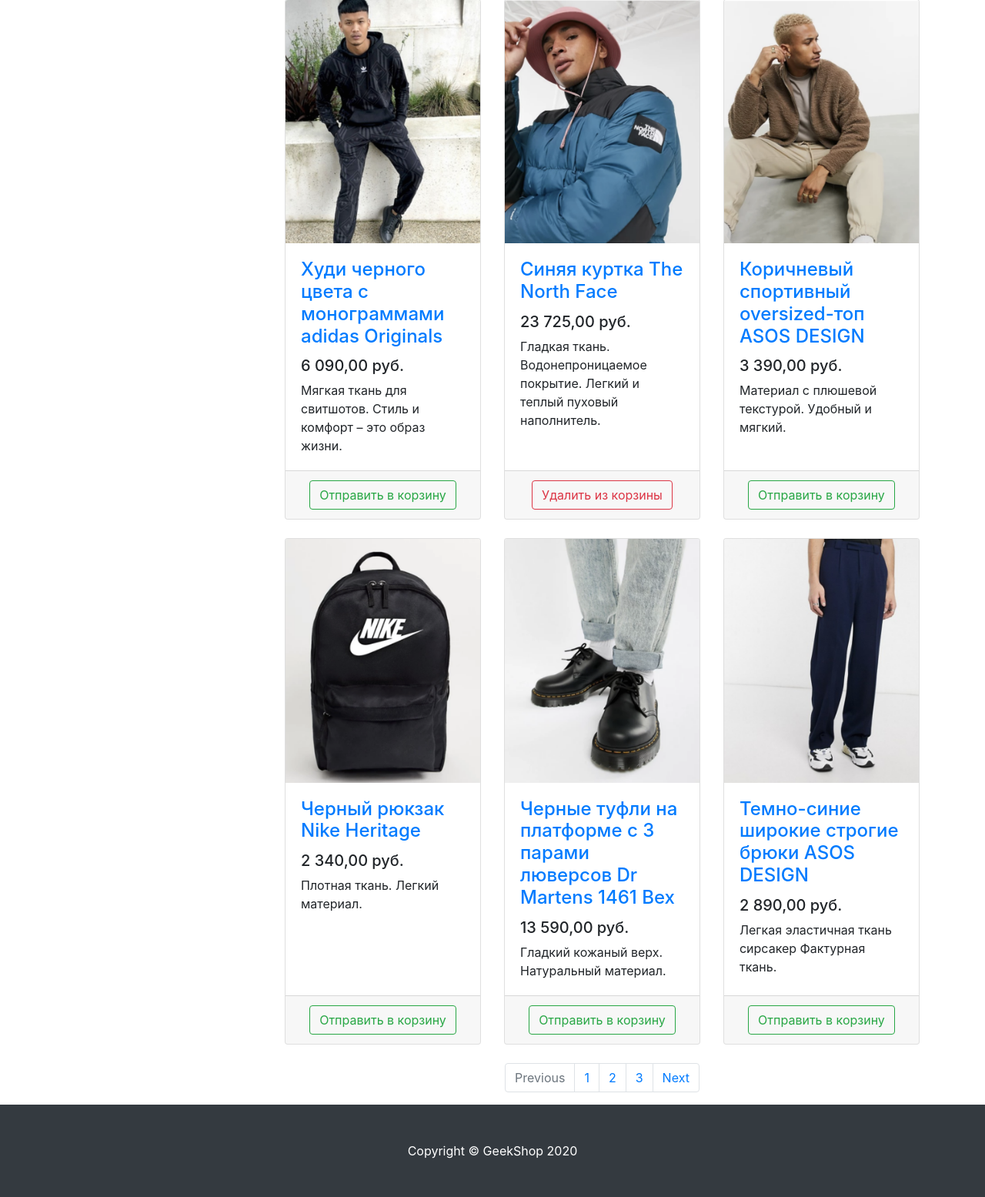
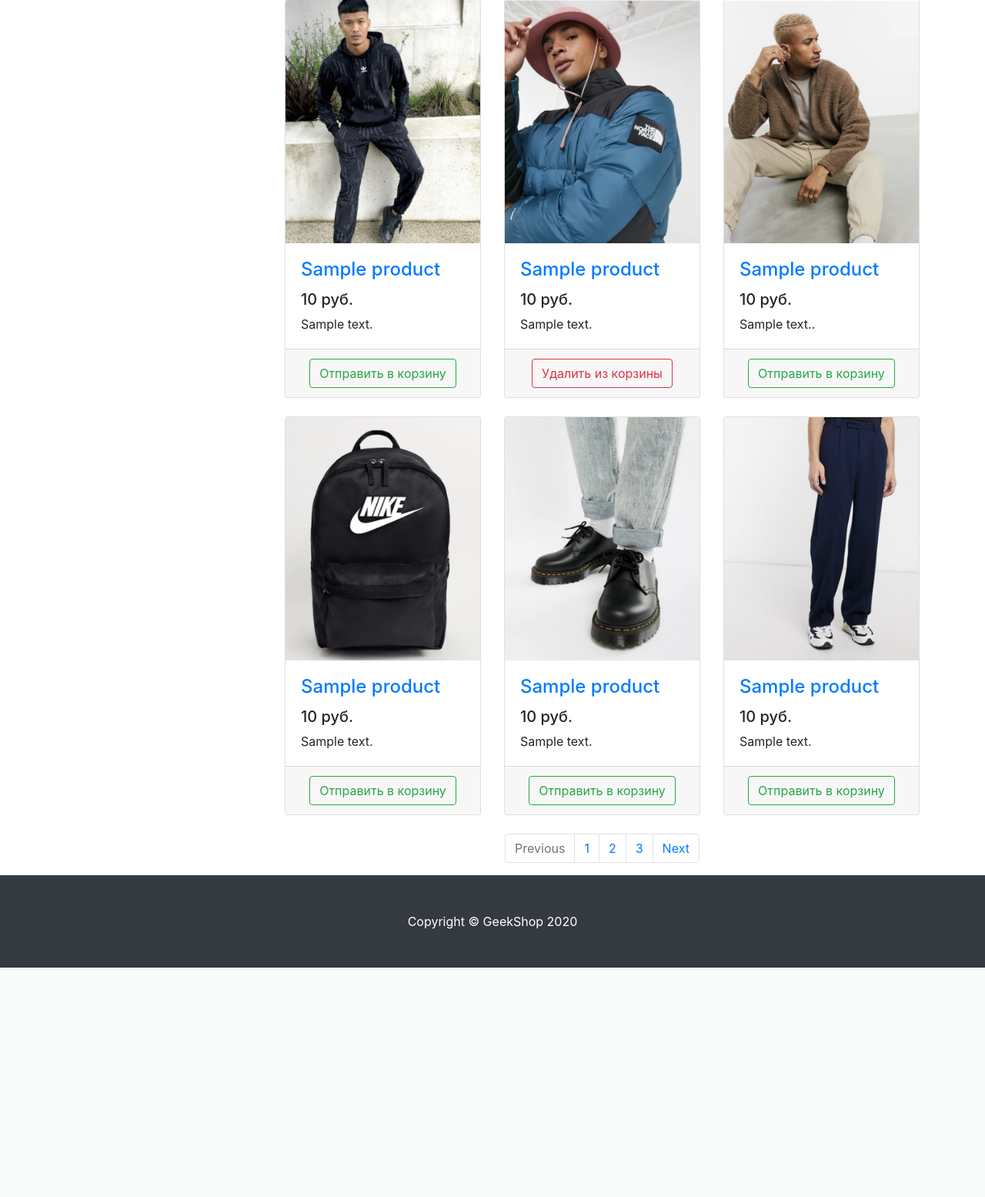
Before and after one commit to sergey-skrf/my_geekshop, a Python web app: template products/templates/products/products.html in a window 1280 px wide. Shown: the part 600-2155 px from the top of the page at 77% size. After the commit the page ends 1857 px from the top, so only its background shows below. Run offline with Jinja, Linux system fonts and the light colour scheme; the template is opened without the code that fills it: most values are stand-ins (such as "Sample title", 1, 10 or a date in 2020); some libraries are stand-ins or nearby versions.

Commit message:
вывод динамического контента на странице products (список товаров)

```diff
--- a/products/templates/products/products.html
+++ b/products/templates/products/products.html
@@ -103,10 +103,10 @@
                         </a>
                         <div class="card-body">
                             <h4 class="card-title">
-                                <a href="#">Худи черного цвета с монограммами adidas Originals</a>
+                                <a href="#">{{ products.0.name }}</a>
                             </h4>
-                            <h5>6 090,00 руб.</h5>
-                            <p class="card-text">Мягкая ткань для свитшотов. Стиль и комфорт – это образ жизни.</p>
+                            <h5>{{ products.0.price }} руб.</h5>
+                            <p class="card-text">{{ products.0.description }}</p>
                         </div>
                         <div class="card-footer text-center">
                             <button type="button" class="btn btn-outline-success">Отправить в корзину</button>
@@ -122,11 +122,11 @@
                         </a>
                         <div class="card-body">
                             <h4 class="card-title">
-                                <a href="#">Синяя куртка The North Face</a>
+                                <a href="#">{{ products.1.name }}</a>
                             </h4>
-                            <h5>23 725,00 руб.</h5>
+                            <h5>{{ products.1.price }} руб.</h5>
                             <p class="card-text">
-                                Гладкая ткань. Водонепроницаемое покрытие. Легкий и теплый пуховый наполнитель.
+                                {{ products.1.description }}
                             </p>
                         </div>
                         <div class="card-footer text-center">
@@ -144,10 +144,10 @@
                         </a>
                         <div class="card-body">
                             <h4 class="card-title">
-                                <a href="#">Коричневый спортивный oversized-топ ASOS DESIGN</a>
+                                <a href="#">{{ products.2.name }}</a>
                             </h4>
-                            <h5>3 390,00 руб.</h5>
-                            <p class="card-text">Материал с плюшевой текстурой. Удобный и мягкий.</p>
+                            <h5>{{ products.2.price }} руб.</h5>
+                            <p class="card-text">{{ products.2.description }}.</p>
                         </div>
                         <div class="card-footer text-center">
                             <button type="button" class="btn btn-outline-success">Отправить в корзину</button>
@@ -164,10 +164,10 @@
                         </a>
                         <div class="card-body">
                             <h4 class="card-title">
-                                <a href="#">Черный рюкзак Nike Heritage</a>
+                                <a href="#">{{ products.3.name }}</a>
                             </h4>
-                            <h5>2 340,00 руб.</h5>
-                            <p class="card-text">Плотная ткань. Легкий материал.</p>
+                            <h5>{{ products.3.price }} руб.</h5>
+                            <p class="card-text">{{ products.3.description }}</p>
                         </div>
                         <div class="card-footer text-center">
                             <button type="button" class="btn btn-outline-success">Отправить в корзину</button>
@@ -184,10 +184,10 @@
                         </a>
                         <div class="card-body">
                             <h4 class="card-title">
-                                <a href="#">Черные туфли на платформе с 3 парами люверсов Dr Martens 1461 Bex</a>
+                                <a href="#">{{ products.4.name }}</a>
                             </h4>
-                            <h5>13 590,00 руб.</h5>
-                            <p class="card-text">Гладкий кожаный верх. Натуральный материал.</p>
+                            <h5>{{ products.4.price }} руб.</h5>
+                            <p class="card-text">{{ products.4.description }}</p>
                         </div>
                         <div class="card-footer text-center">
                             <button type="button" class="btn btn-outline-success">Отправить в корзину</button>
@@ -204,10 +204,10 @@
                         </a>
                         <div class="card-body">
                             <h4 class="card-title">
-                                <a href="#">Темно-синие широкие строгие брюки ASOS DESIGN</a>
+                                <a href="#">{{ products.5.name }}</a>
                             </h4>
-                            <h5>2 890,00 руб.</h5>
-                            <p class="card-text">Легкая эластичная ткань сирсакер Фактурная ткань.</p>
+                            <h5>{{ products.5.price }} руб.</h5>
+                            <p class="card-text">{{ products.5.description }}</p>
                         </div>
                         <div class="card-footer text-center">
                             <button type="button" class="btn btn-outline-success">Отправить в корзину</button>
```
Also changed, not shown: products/views.py (+21 -1 lines).
